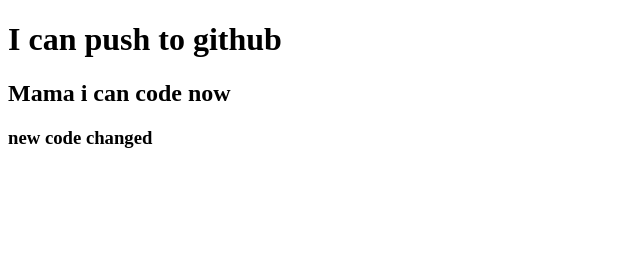
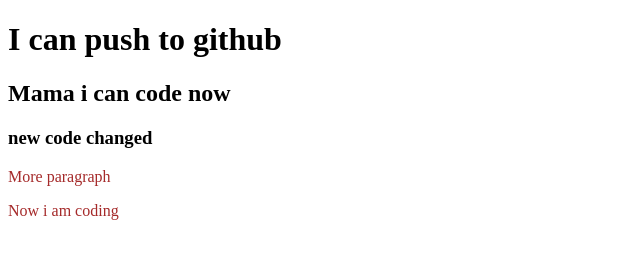
Before and after one commit to salmanabdullahfahim/my-second-repo, a plain HTML site: page index.html in a window 1280 px wide. Shown: the whole page, without its empty margins (0-640 px from the left). Drawn offline with Linux system fonts and the light colour scheme.

Commit message:
style added

```diff
--- a/index.html
+++ b/index.html
@@ -5,10 +5,13 @@
     <meta http-equiv="X-UA-Compatible" content="IE=edge">
     <meta name="viewport" content="width=device-width, initial-scale=1.0">
     <title>My Second Repo</title>
+    <link rel="stylesheet" href="style.css">
 </head>
 <body>
     <h1>I can push to github</h1>
     <h2>Mama i can code now</h2>
     <h3>new code changed</h3>
+    <p>More paragraph</p>
+    <p>Now i am coding</p>
 </body>
 </html>
--- /dev/null
+++ b/style.css
@@ -0,0 +1,3 @@
+p{
+    color: brown;
+}
```
